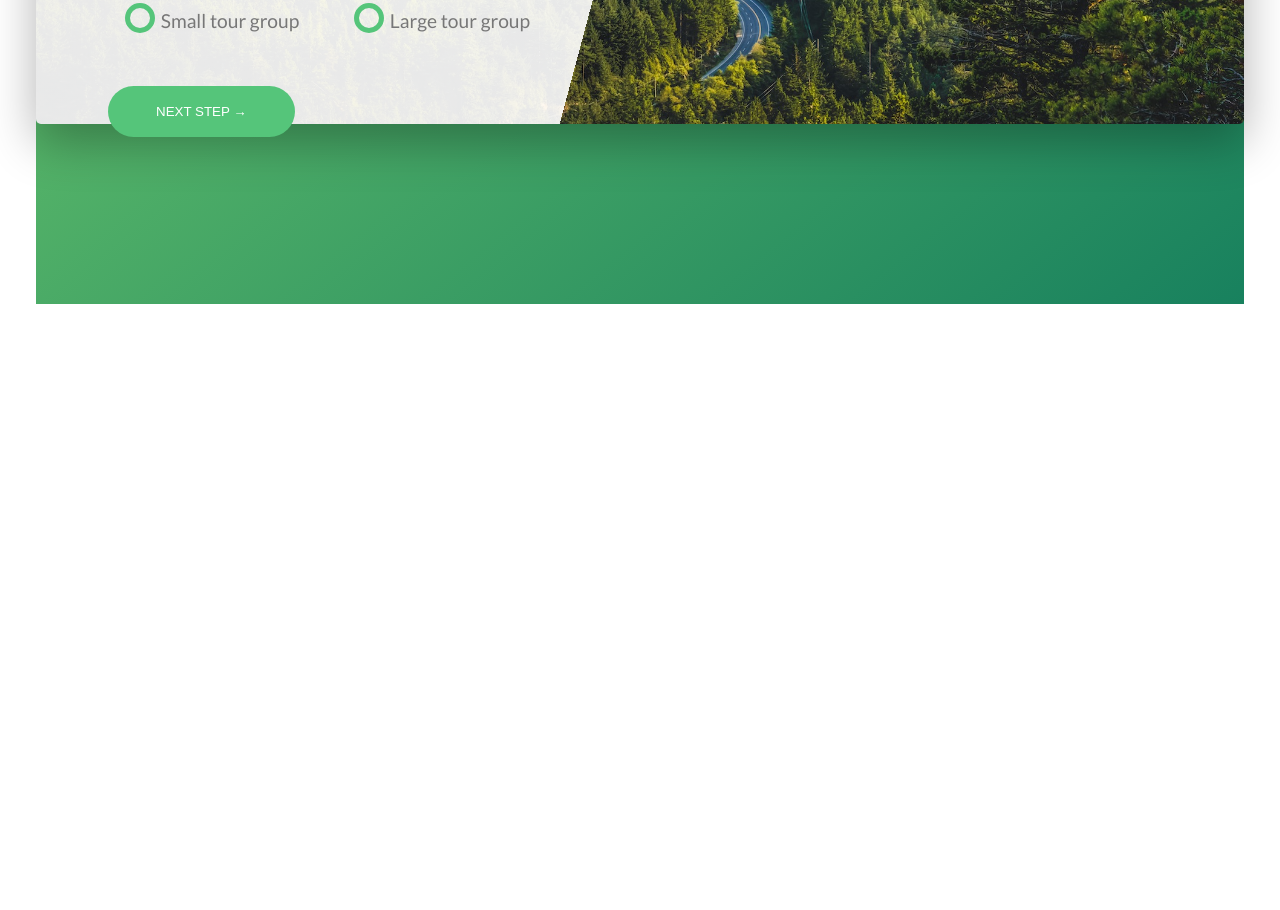
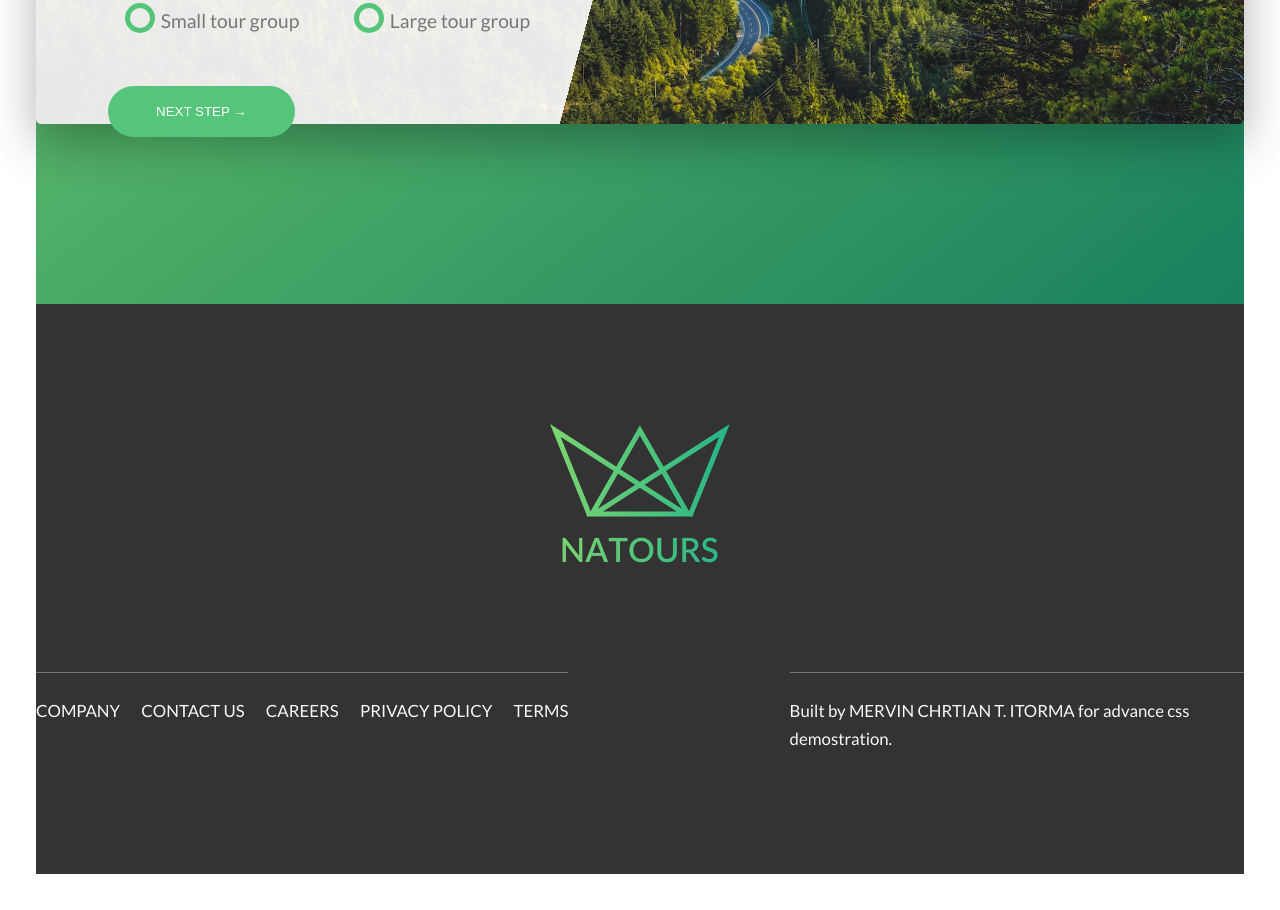
Before and after one commit to iMervinC/Natours, a website: page index.html in a window 1280 px wide. Shown: the part 6004-6914 px from the top of the page. Before the commit the page ends 6344 px from the top, so only its background shows below. Drawn offline with Linux system fonts and the light colour scheme; files that its build step writes are made by us from their sources; files whose address does not match are found by name.

Commit message:
Footer sec

```diff
--- a/index.html
+++ b/index.html
@@ -337,8 +337,32 @@
             </div>
         </section>
 
+    </main>
 
-    </main>
+    <footer class="footer">
+        <div class="footer__logo-box">
+            <img src="img/logo-green-2x.png" alt="Full logo" class="footer__logo">
+        </div>
+        <div class="row">
+            <div class="col-1-of-2">
+                <div class="footer__navigation">
+                    <ul class="footer__list">
+                        <li class="footer__item"><a href="#" class="footer__link">Company</a></li>
+                        <li class="footer__item"><a href="#" class="footer__link">Contact us</a></li>
+                        <li class="footer__item"><a href="#" class="footer__link">Careers</a></li>
+                        <li class="footer__item"><a href="#" class="footer__link">Privacy policy</a></li>
+                        <li class="footer__item"><a href="#" class="footer__link">Terms</a></li>
+                    </ul>
+                </div>
+            </div>
+            <div class="col-1-of-2">
+                <p class="footer__copyright">
+                    Built by <a href="#" class="footer__link">MERVIN CHRTIAN T. ITORMA</a> for advance css demostration.
+                </p>
+            </div>
+        </div>
+    </footer>
+
 </body>
 <!--
     <section class="test-grid">
--- a/sass/abstracts/_variables.scss
+++ b/sass/abstracts/_variables.scss
@@ -14,6 +14,7 @@ $color-tertiary-dark:#ff7730;
 
 $color-dark-grey:#777777;
 $color-dark-grey-2:#999;
+$color-dark-grey-3:#333;
 $color-grey: #eee;
 $color-white:#fff;
 $color-black: #000;
--- /dev/null
+++ b/sass/layouts/_footer.scss
@@ -0,0 +1,60 @@
+.footer {
+    background-color: $color-dark-grey-3;
+    padding: 10rem 0;
+    font-size: 1.4rem;
+    color: $color-light-grey-1;
+
+    &__logo-box {
+        text-align: center;
+        margin-bottom: 8rem;
+    }
+
+    &__logo {
+        width: 15rem;
+        height: auto;
+    }
+
+    &__navigation {
+        border-top: 1px solid $color-dark-grey;
+        padding-top: 2rem;
+        display: inline-block;
+    }
+
+    &__list {
+        list-style: none;
+    }
+
+    &__item {
+        display: inline-block;
+
+        &:not(:last-child) {
+            margin-right: 1.5rem;
+        }
+    }
+
+    &__link {
+        &:link,
+        &:visited {
+            color: $color-light-grey-1;
+            background-color: $color-dark-grey-3;
+            text-decoration: none;
+            text-transform: uppercase;
+            display: inline-block;
+            transition: all .2s;
+        }
+
+        &:hover,
+        &:active {
+            color: $color-primary;
+            box-shadow: 0 1rem 2rem rgba($color-black, .4);
+            transform: rotate(5deg) scale(1.3);
+        }
+    }
+
+    &__copyright {
+        border-top: 1px solid $color-dark-grey;
+        padding-top: 2rem;
+        width: 80%;
+        float: right;
+    }
+}
--- a/sass/main.scss
+++ b/sass/main.scss
@@ -20,3 +20,4 @@
 
 @import "layouts/header";
 @import "layouts/grid";
+@import "layouts/footer";
```
Also changed, not shown: css/main.css.
